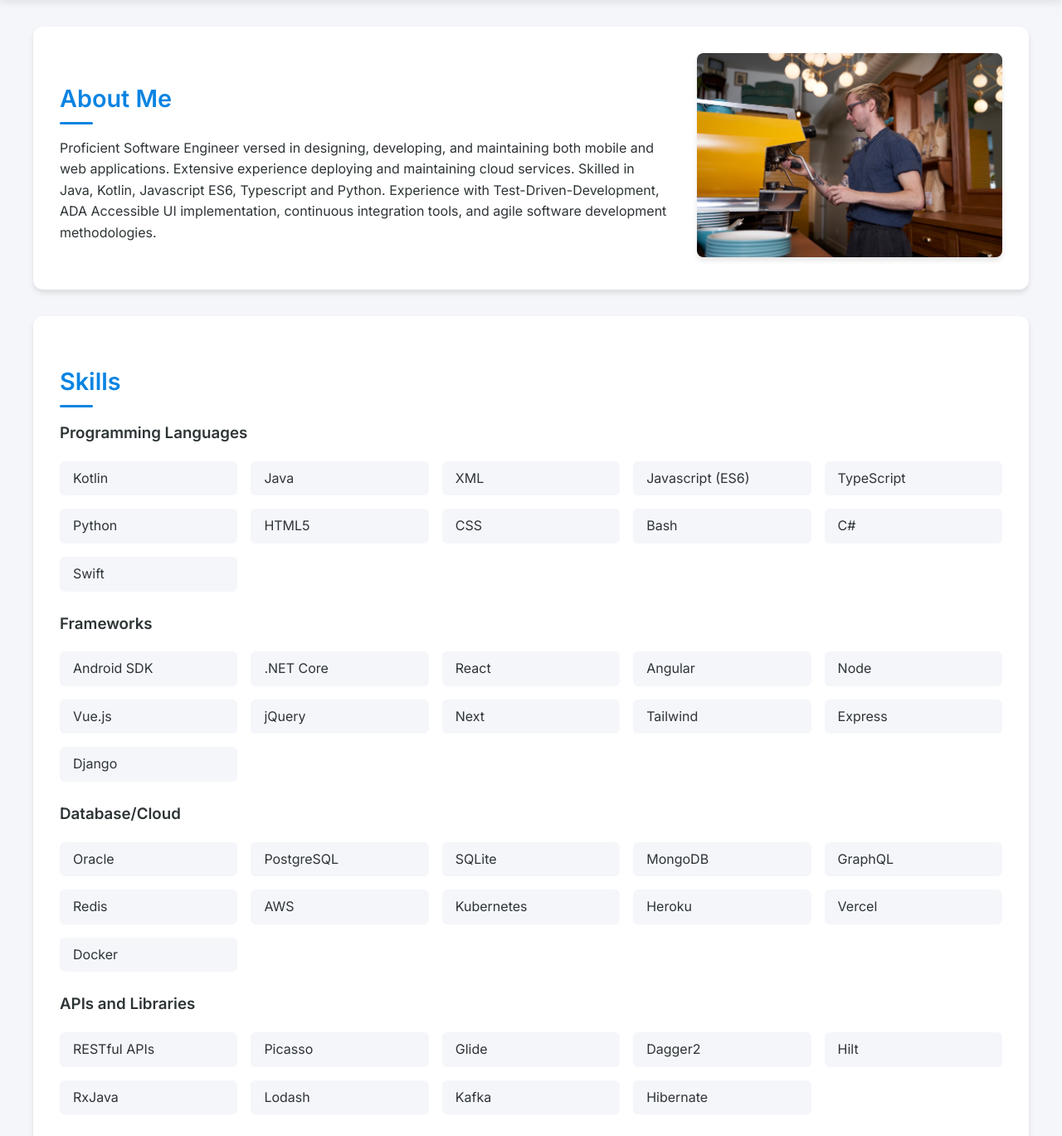
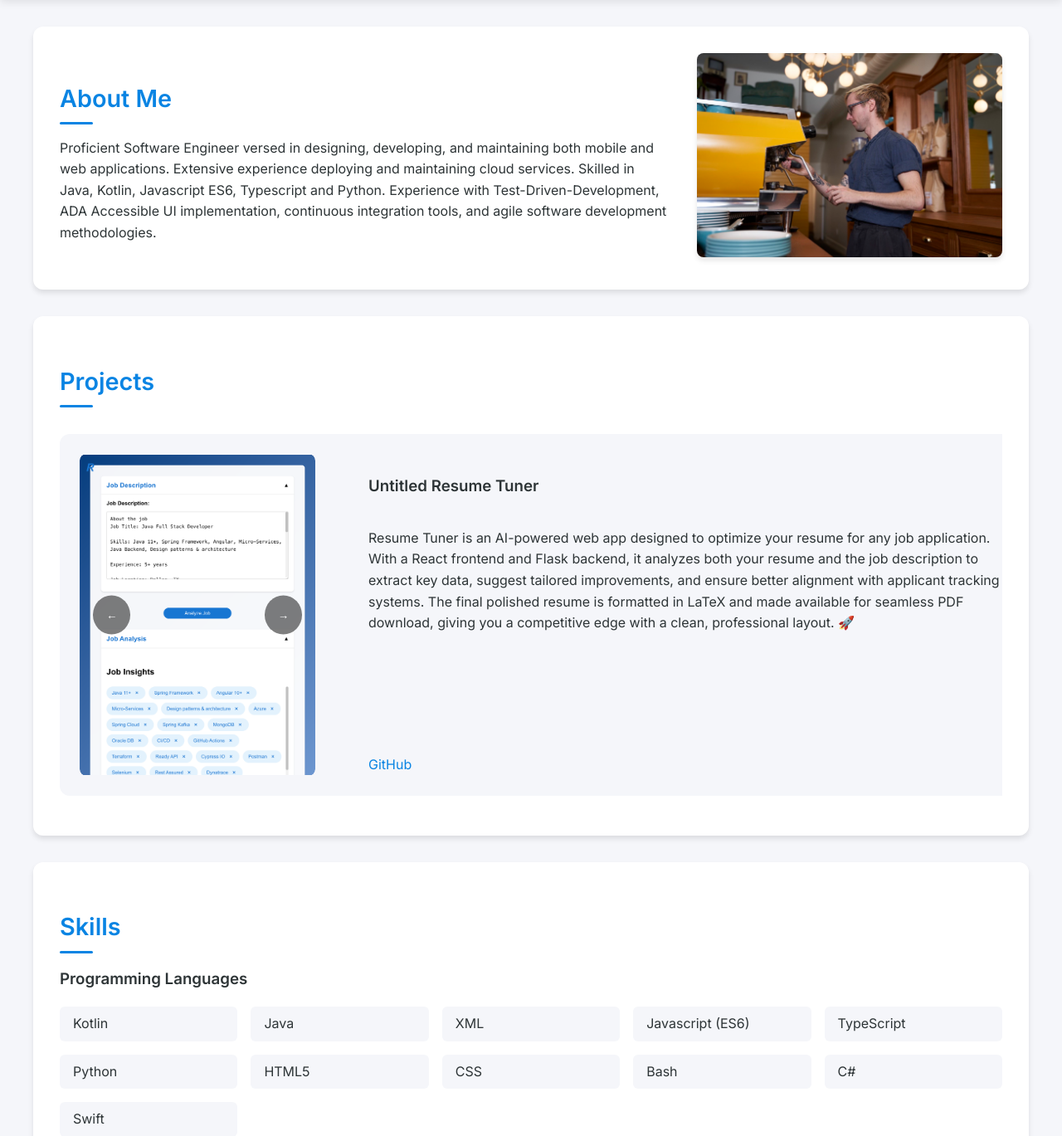
Before and after one commit to fumbl3b/php, a PHP site: page /public/index.html in a window 1280 px wide. Shown: the part 100-1469 px from the top of the page at 83% size. Run offline with PHP 8.4, Linux system fonts and the light colour scheme.

Commit message:
added projects

```diff
--- a/public/css/style.css
+++ b/public/css/style.css
@@ -398,6 +398,81 @@ main {
     color: var(--primary);
 }
 
+.projects-container {
+    display: flex;
+    gap: 2rem;
+    overflow-x: auto;
+    padding: 1rem 0;
+}
+
+.project-card {
+    flex: 0 0 auto;
+    width: 100%;
+    display: flex;
+    gap: 2rem;
+    background: var(--bg);
+    border-radius: 12px;
+    padding: 1.5rem;
+}
+
+.project-carousel {
+    flex: 0 0 25%;  /* Changed from 60% to 25% */
+    position: relative;
+}
+
+.carousel-container {
+    position: relative;
+    overflow: hidden;
+    border-radius: 8px;
+}
+
+.carousel-track {
+    display: flex;
+    transition: transform 0.3s ease;
+}
+
+.carousel-image {
+    width: 100%;
+    height: auto;
+    flex-shrink: 0;
+    object-fit: contain;
+    border-radius: 8px;
+}
+
+.carousel-button {
+    position: absolute;
+    top: 50%;
+    transform: translateY(-50%);
+    background: rgba(0, 0, 0, 0.5);
+    color: white;
+    border: none;
+    padding: 1rem;
+    cursor: pointer;
+    border-radius: 50%;
+    transition: opacity 0.2s;
+}
+
+.carousel-button.prev { left: 1rem; }
+.carousel-button.next { right: 1rem; }
+
+.project-info {
+    flex: 1;
+    display: flex;
+    flex-direction: column;
+    padding-left: 2rem;
+}
+
+.project-links {
+    margin-top: auto;
+    display: flex;
+    gap: 1rem;
+}
+
+.project-links a {
+    color: var(--secondary);
+    text-decoration: none;
+}
+
 @media (max-width: 768px) {
     .header-content {
         position: relative;
@@ -481,4 +556,13 @@ main {
         width: 60px;
         height: 60px;
     }
+
+    .project-card {
+        flex-direction: column;
+    }
+
+    .project-carousel {
+        flex: 0 0 50%;  /* Slightly larger on mobile for better visibility */
+        margin: 0 auto;
+    }
 }
--- a/public/index.html
+++ b/public/index.html
@@ -49,6 +49,32 @@
                 </div>
                 <div class="about-image">
                     <img src="/img/barista.jpg" alt="Harry as a barista" class="barista-image" onclick="openModal(this)">
+                </div>
+            </div>
+        </section>
+
+        <section id="projects">
+            <h2>Projects</h2>
+            <div class="projects-container">
+                <div class="project-card">
+                    <div class="project-carousel">
+                        <div class="carousel-container">
+                            <div class="carousel-track">
+                                <img src="/img/app1.png" alt="Resume App Screenshot 1" class="carousel-image">
+                                <img src="/img/app2.png" alt="Resume App Screenshot 2" class="carousel-image">
+                                <img src="/img/app3.png" alt="Resume App Screenshot 3" class="carousel-image">
+                            </div>
+                            <button class="carousel-button prev">←</button>
+                            <button class="carousel-button next">→</button>
+                        </div>
+                    </div>
+                    <div class="project-info">
+                        <h3>Untitled Resume Tuner</h3>
+                        <p>Resume Tuner is an AI-powered web app designed to optimize your resume for any job application. With a React frontend and Flask backend, it analyzes both your resume and the job description to extract key data, suggest tailored improvements, and ensure better alignment with applicant tracking systems. The final polished resume is formatted in LaTeX and made available for seamless PDF download, giving you a competitive edge with a clean, professional layout. 🚀</p>
+                        <div class="project-links">
+                            <a href="https://github.com/fumbl3b/resume-updater" target="_blank">GitHub</a>
+                        </div>
+                    </div>
                 </div>
             </div>
         </section>
@@ -265,6 +291,8 @@
             </ul>
         </section>
 
+
+
         <section id="contact">
             <h2>Contact</h2>
             <div class="contact-info">
--- a/public/js/main.js
+++ b/public/js/main.js
@@ -79,4 +79,28 @@ document.addEventListener('DOMContentLoaded', () => {
             hamburger.classList.remove('active');
         }
     });
+
+    initCarousel();
 });
+
+function initCarousel() {
+    const track = document.querySelector('.carousel-track');
+    const prev = document.querySelector('.carousel-button.prev');
+    const next = document.querySelector('.carousel-button.next');
+    const images = track.querySelectorAll('img');
+    let currentIndex = 0;
+
+    function updateTrack() {
+        track.style.transform = `translateX(-${currentIndex * 100}%)`;
+    }
+
+    prev.addEventListener('click', () => {
+        currentIndex = (currentIndex - 1 + images.length) % images.length;
+        updateTrack();
+    });
+
+    next.addEventListener('click', () => {
+        currentIndex = (currentIndex + 1) % images.length;
+        updateTrack();
+    });
+}
```
Also changed, not shown: public/img/app1.png (added), public/img/app2.png (added), public/img/app3.png (added).
